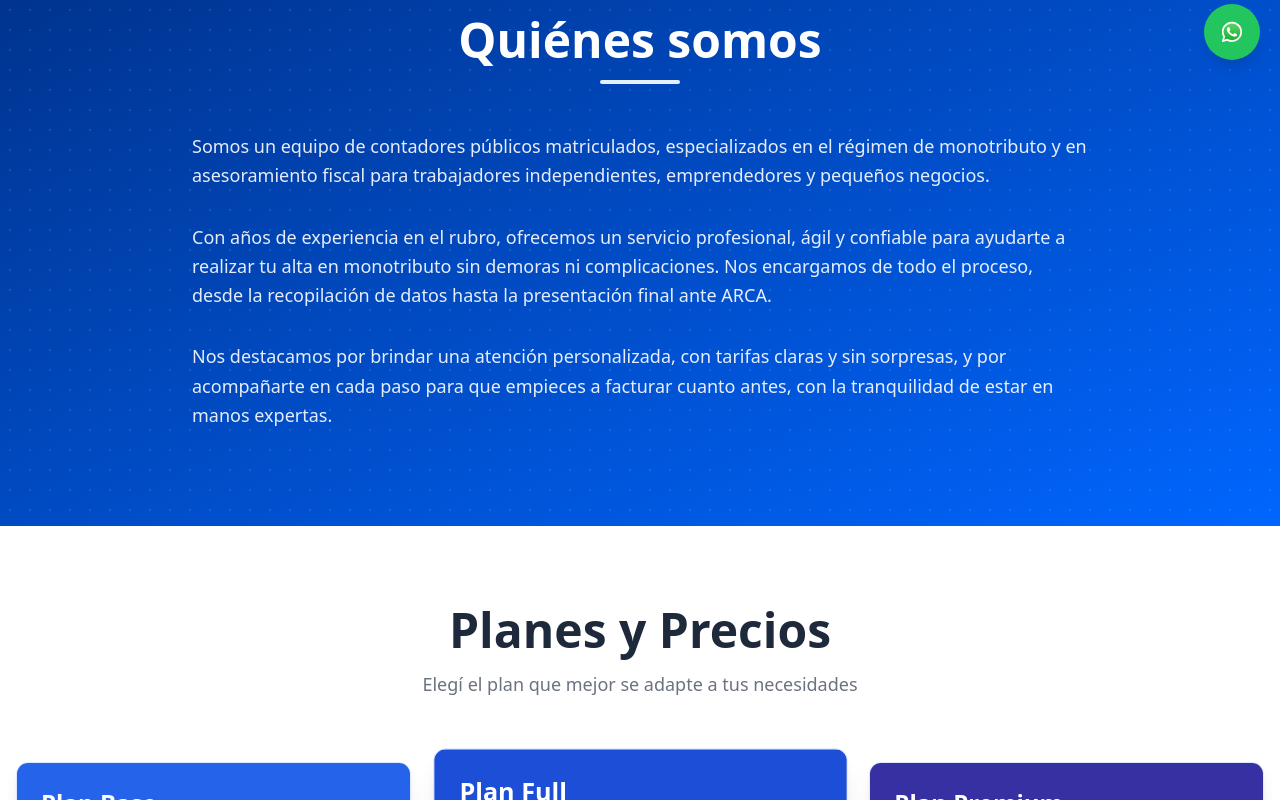
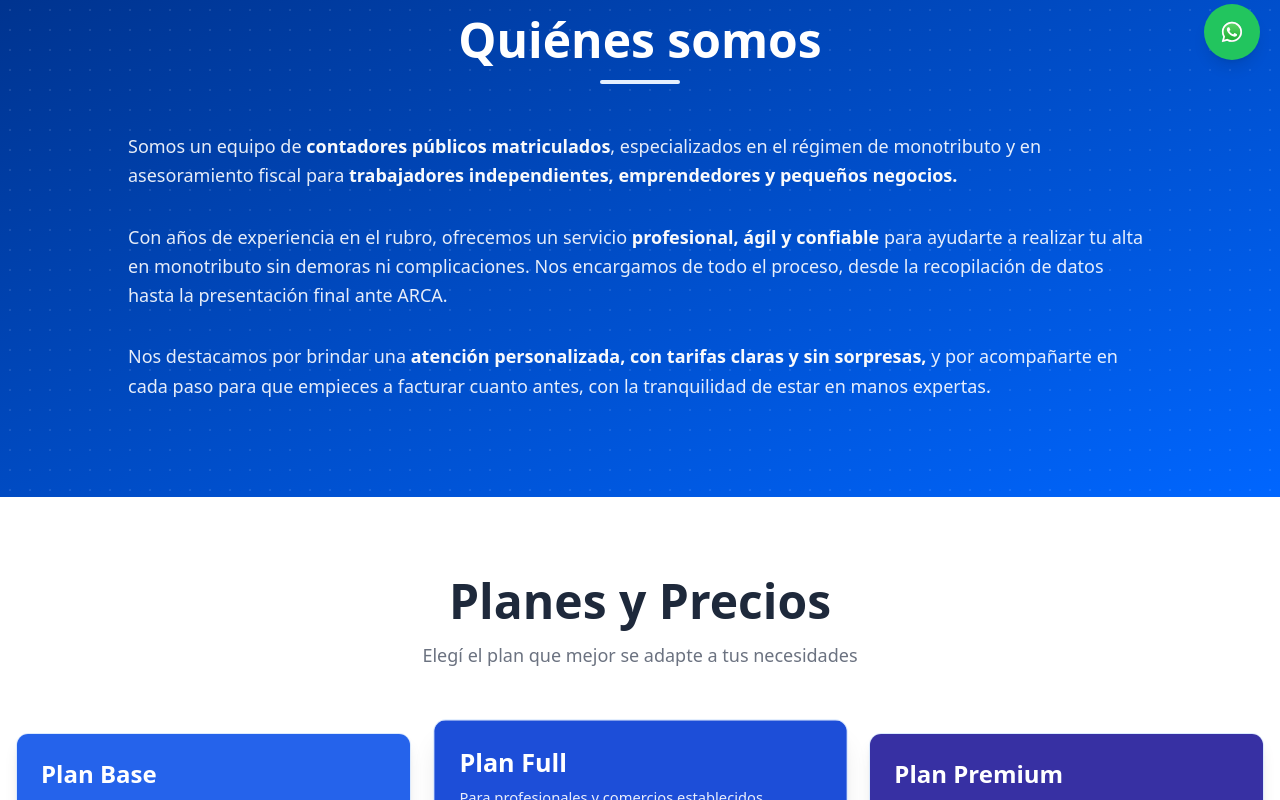
Before and after one commit to demaime/monotributo-dig-front, a Next.js app: page / in a window 1280 px wide. Shown: the part 720-1520 px from the top of the page. Built offline with nearby package versions, Linux system fonts and the light colour scheme.

Commit message:
mas ajustes de formato y diseño

```diff
--- a/src/pages/index.js
+++ b/src/pages/index.js
@@ -453,30 +453,44 @@ function App() {
                 <div className="w-20 h-1 bg-[#E5F0FF] mx-auto rounded-full mb-8"></div>
               </ScrollReveal>
 
-              <div className="max-w-4xl mx-auto text-white/90 text-lg leading-relaxed space-y-8">
+              <div className="max-w-5xl mx-auto text-white/90 text-lg leading-relaxed space-y-8">
                 <ScrollReveal variant="fadeIn" delay={0.1}>
                   <p>
-                    Somos un equipo de contadores públicos matriculados,
-                    especializados en el régimen de monotributo y en
-                    asesoramiento fiscal para trabajadores independientes,
-                    emprendedores y pequeños negocios.
+                    Somos un equipo de{" "}
+                    <strong className="text-gray-50">
+                      contadores públicos matriculados
+                    </strong>
+                    , especializados en el régimen de monotributo y en
+                    asesoramiento fiscal para{" "}
+                    <strong className="text-gray-50">
+                      trabajadores independientes, emprendedores y pequeños
+                      negocios.
+                    </strong>
                   </p>
                 </ScrollReveal>
                 <ScrollReveal variant="fadeIn" delay={0.2}>
                   <p>
                     Con años de experiencia en el rubro, ofrecemos un servicio
-                    profesional, ágil y confiable para ayudarte a realizar tu
-                    alta en monotributo sin demoras ni complicaciones. Nos
-                    encargamos de todo el proceso, desde la recopilación de
-                    datos hasta la presentación final ante ARCA.
+                    <strong className="text-gray-50">
+                      {" "}
+                      profesional, ágil y confiable
+                    </strong>{" "}
+                    para ayudarte a realizar tu alta en monotributo sin demoras
+                    ni complicaciones. Nos encargamos de todo el proceso, desde
+                    la recopilación de datos hasta la presentación final ante
+                    ARCA.
                   </p>
                 </ScrollReveal>
                 <ScrollReveal variant="fadeIn" delay={0.3}>
                   <p>
-                    Nos destacamos por brindar una atención personalizada, con
-                    tarifas claras y sin sorpresas, y por acompañarte en cada
-                    paso para que empieces a facturar cuanto antes, con la
-                    tranquilidad de estar en manos expertas.
+                    Nos destacamos por brindar una{" "}
+                    <strong className="text-gray-50">
+                      atención personalizada, con tarifas claras y sin
+                      sorpresas,
+                    </strong>{" "}
+                    y por acompañarte en cada paso para que empieces a facturar
+                    cuanto antes, con la tranquilidad de estar en manos
+                    expertas.
                   </p>
                 </ScrollReveal>
               </div>
@@ -853,7 +867,7 @@ function App() {
           </motion.div>
 
           {/* Botón Calcula tu categoría */}
-          <div className="py-16 text-center bg-gray-50">
+          <div className="py-16 text-center bg-gradient-to-b from-gray-50 to-[#E5F0FF]">
             <ScrollReveal variant="fadeIn" duration={0.8} threshold={0.1}>
               <motion.button
                 whileHover={{ scale: 1.05, transition: { duration: 0.3 } }}
```
